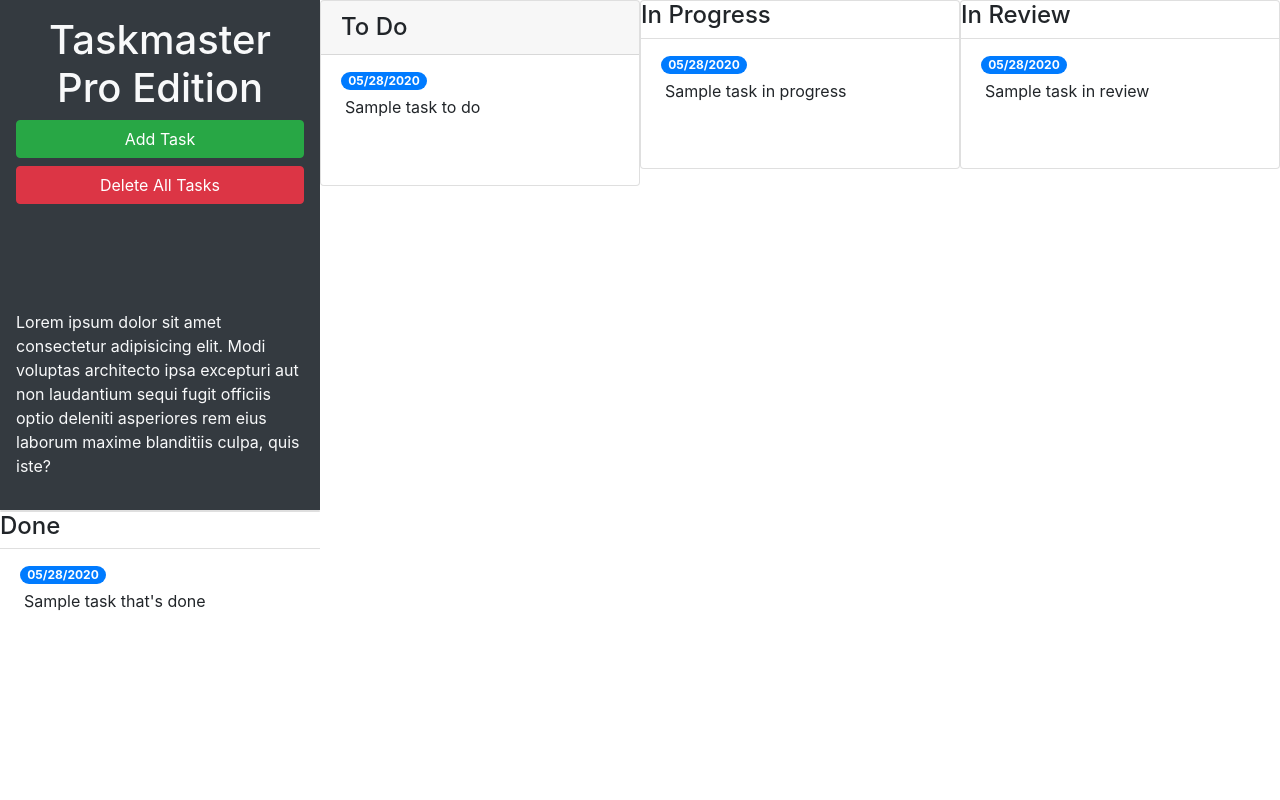
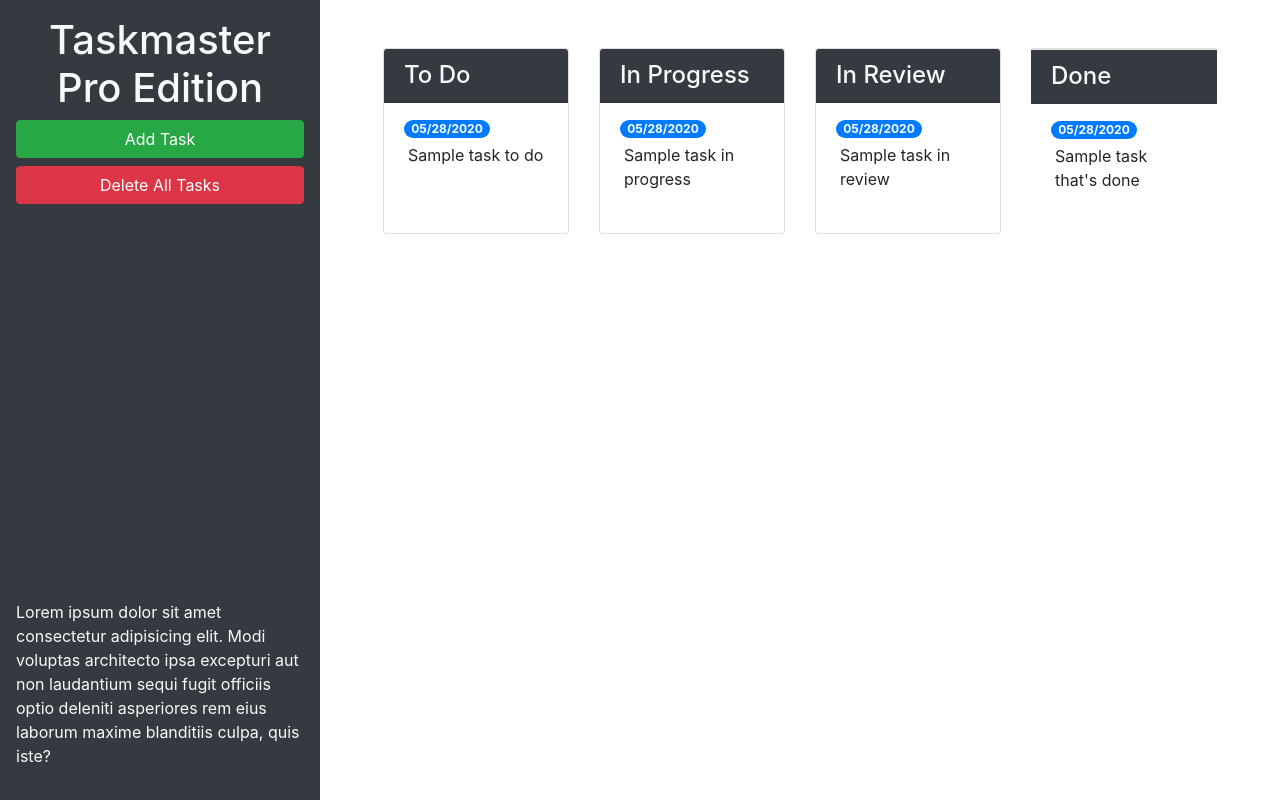
Before and after one commit to rafa1326/taskmaster-pro, a plain HTML site: page taskmaster-starter/index.html in a window 1280 px wide. Drawn offline with nearby package versions, Linux system fonts and the light colour scheme.

Commit message:
fix html format

```diff
--- a/taskmaster-starter/index.html
+++ b/taskmaster-starter/index.html
@@ -13,20 +13,23 @@
 <body>
 
   <div class="row min-vh-100 no-gutters">
-    <header class="col-12 col-lg-3 bg-dark text-light d-flex flex-column p-4 p-lg-3">
+    <header class="col-12 col-lg-3 bg-dark text-light sticky-top d-flex flex-column p-4 p-lg-3">
       <h1 class="text-center">Taskmaster Pro Edition</h1>
       <button id="create-task" class="btn btn-block btn-success" data-toggle="modal" data-target="#task-form-modal">Add
         Task</button>
       <button id="remove-tasks" class="btn btn-block btn-danger">Delete All Tasks</button>
-      <p class="mt-auto">Lorem ipsum dolor sit amet consectetur adipisicing elit. Modi voluptas architecto ipsa
+      <p class="mt-auto d-none d-lg-block">Lorem ipsum dolor sit amet consectetur adipisicing elit. Modi voluptas architecto ipsa
         excepturi aut non
         laudantium sequi fugit officiis optio deleniti asperiores rem eius laborum maxime blanditiis culpa, quis iste?
       </p>
     </header>
 
-    <div class="col-12 col-md-6 col-xl-3 mb-3">
-      <div class="card">
-        <h4 class="card-header">
+    <main class="col-12 col-lg-9 d-flex flex-column">
+      <div class="m-5 row justify-content-around">
+
+        <div class="col-12 col-md-6 col-xl-3 mb-3">
+        <div class="card">
+        <h4 class="card-header bg-dark text-light">
         To Do
         </h4>
         <ul id="list-toDo" class="list-group list-group-flush">
@@ -41,7 +44,7 @@
       <!-- in progress start -->
       <div class="col-12 col-md-6 col-xl-3 mb-3">
         <div class="card">
-        <h4 class="card-dealer">
+        <h4 class="card-header bg-dark text-light">
         In Progress
       </h4>
         <ul id="list-inProgress" class="list-group list-group-flush">
@@ -56,7 +59,7 @@
       <!-- in review start -->
       <div class="col-12 col-md-6 col-xl-3 mb-3">
         <div class="card">
-        <h4 class="card-holder">
+        <h4 class="card-header bg-dark text-light">
         In Review
       </h4>
         <ul id="list-inReview" class="list-group list-group-flush">
@@ -67,11 +70,12 @@
         </ul>
       </div>
     </div>
-      <!-- in review end -->
+
+    <!-- in review end -->
       <!-- done start -->
       <div class="col-12 col-md-6 col-xl-3 mb-3">
        <div class="card"></div>
-        <h4 class="card-holder">
+        <h4 class="card-header bg-dark text-light">
           Done
         </h4>
         <ul id="list-done" class="list-group list-group-flush">
@@ -81,7 +85,8 @@
           </li>
         </ul>
       </div>
-      <!-- done end -->
+      </div>
+     </main>
     </div>
 
 
```
